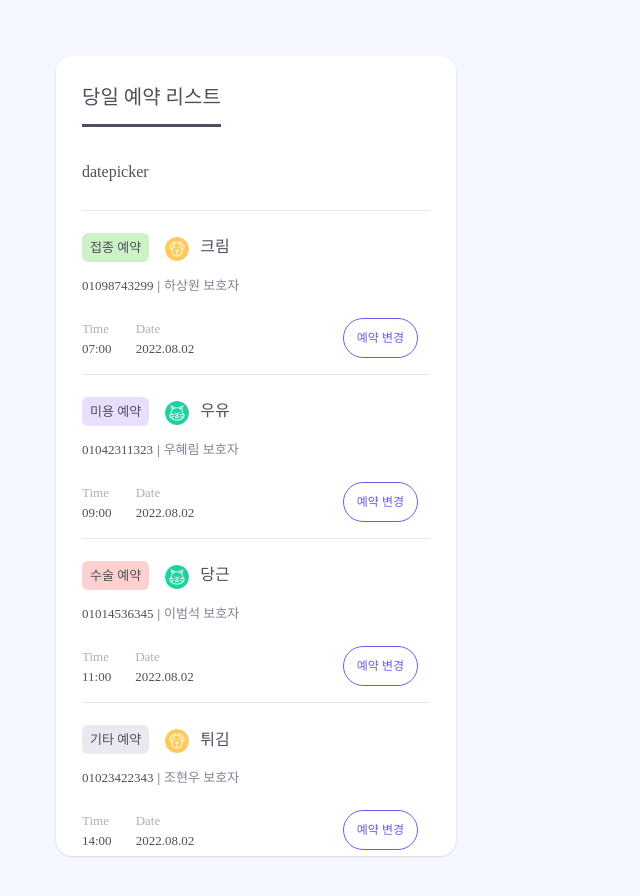
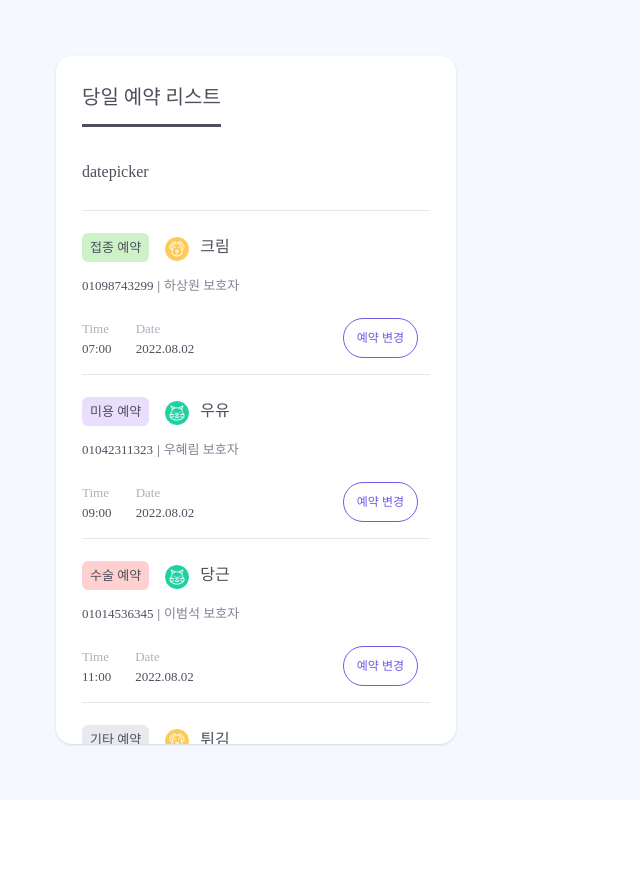
Before and after one commit to hasangwon/reservation, a Next.js app: page / in a window 1280 px wide. Shown: the top 896 px of the page, without its empty margins (0-640 px from the left). After the commit the page ends 800 px from the top, so only its background shows below. Built offline with nearby package versions, Linux system fonts and the light colour scheme; a web font is replaced by a local one.

Commit message:
Add : 당일 예약 ticket ui, Aside 컴포넌트 rem으로 수정

```diff
--- a/components/Aside.tsx
+++ b/components/Aside.tsx
@@ -11,7 +11,7 @@ export interface DailyType {
 }
 export default function Aside() {
   return (
-    <div className="w-[25rem] h-[50rem] m-[3.5rem] p-[1.625rem] bg-white text-neutral-dark rounded-2xl shadow">
+    <div className="w-[25rem] h-full p-[1.625rem] overflow-hidden bg-white text-neutral-dark rounded-2xl shadow ">
       {/* 선택 */}
       <div className="text-[1.25rem] ">
         <span className="pb-4 border-b-[0.1875rem] border-neutral-dark">당일 예약 리스트</span>
--- a/pages/index.tsx
+++ b/pages/index.tsx
@@ -2,7 +2,7 @@ import Aside from "../components/Aside";
 
 export default function Home() {
   return (
-    <div className="flex bg-secondary-normal">
+    <div className="flex bg-secondary-normal w-screen h-screen p-[3.5rem] overflow-scroll">
       <Aside />
     </div>
   );
```
